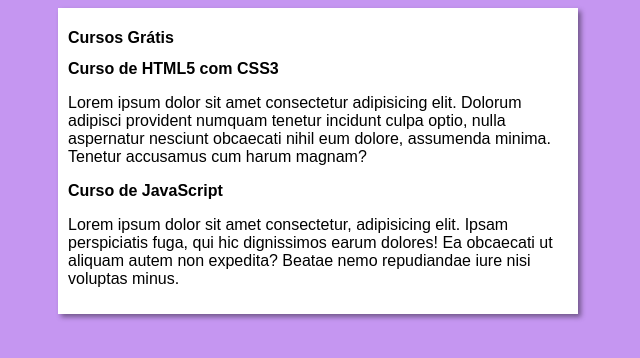
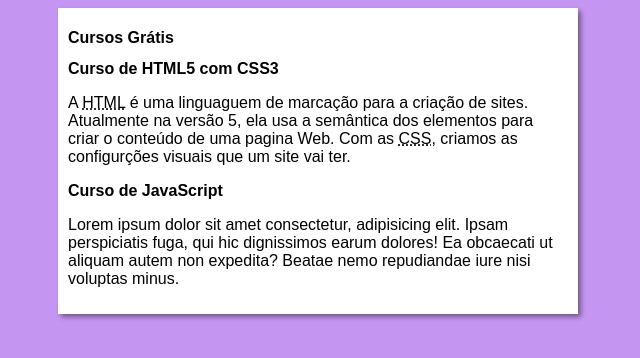
Before and after one commit to eusouheverton/projeto-site, a plain HTML site: page index.html in a window 1280 px wide. Shown: the whole page, without its empty margins (322-962 px from the left). Drawn offline with Linux system fonts and the light colour scheme.

Commit message:
Update index.html

```diff
--- a/index.html
+++ b/index.html
@@ -13,7 +13,7 @@
         </header>
         <article>
             <h2>Curso de HTML5 com CSS3</h2>
-            <p>Lorem ipsum dolor sit amet consectetur adipisicing elit. Dolorum adipisci provident numquam tenetur incidunt culpa optio, nulla aspernatur nesciunt obcaecati nihil eum dolore, assumenda minima. Tenetur accusamus cum harum magnam?</p>
+            <p>A <abbr title="HyperText Markup Language">HTML</abbr> é uma linguaguem de marcação para a criação de sites. Atualmente na versão 5, ela usa a semântica dos elementos para criar o conteúdo de uma pagina Web. Com as <abbr title="Cascading Style Sheets">CSS</abbr>, criamos as configurções visuais que um site vai ter.</p>
         </article>
         <article>
             <h2>Curso de JavaScript</h2>
```
